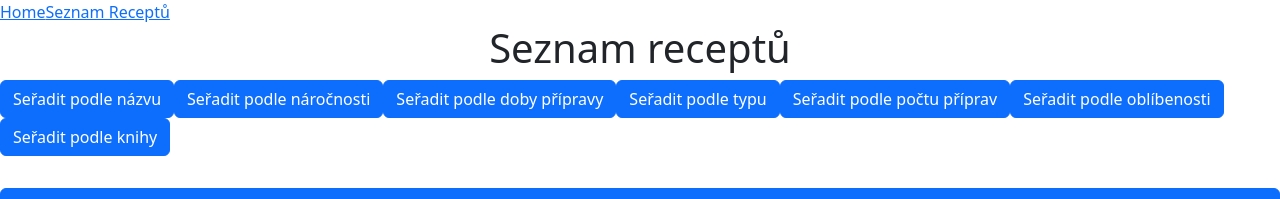
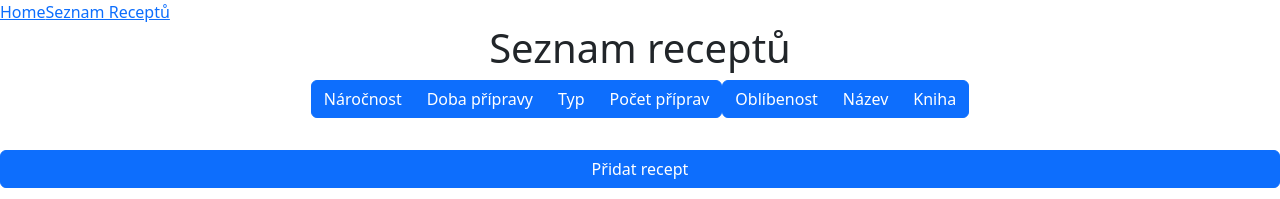
Before and after one commit to Eleps25/M-recepty, a React (Vite) app: page /recipelist in a window 1280 px wide. Shown: the top 199 px of the page. Built offline with nearby package versions, Linux system fonts and the light colour scheme; no server answers; the database is empty.

Commit message:
RecipeListSortBart - updated

```diff
--- a/src/components/RecipeListSortBar/RecipeListSortBar.tsx
+++ b/src/components/RecipeListSortBar/RecipeListSortBar.tsx
@@ -1,4 +1,5 @@
 import Button from "react-bootstrap/Button";
+import ButtonGroup from "react-bootstrap/ButtonGroup";
 
 import { IRecipeList } from "../../interfaces/RecipeList";
 
@@ -38,23 +39,7 @@ const RecipeListSortBar: React.FC<Props> = (props) => {
   } = props;
   return (
     <div>
-      <Button
-        onClick={() =>
-          sortItems(
-            recipes,
-            "title",
-            setRecipes,
-            isSorted,
-            setIsSorted,
-            isAscSorted,
-            setIsAscSorted,
-            sortedCol,
-            setSortedCol
-          )
-        }
-      >
-        Seřadit podle názvu
-      </Button>
+      <ButtonGroup>
         <Button
           onClick={() =>
             sortItems(
@@ -70,7 +55,7 @@ const RecipeListSortBar: React.FC<Props> = (props) => {
             )
           }
         >
-        Seřadit podle náročnosti
+          Náročnost
         </Button>
         <Button
           onClick={() =>
@@ -87,7 +72,7 @@ const RecipeListSortBar: React.FC<Props> = (props) => {
             )
           }
         >
-        Seřadit podle doby přípravy
+          Doba přípravy
         </Button>
         <Button
           onClick={() =>
@@ -104,7 +89,7 @@ const RecipeListSortBar: React.FC<Props> = (props) => {
             )
           }
         >
-        Seřadit podle typu
+          Typ
         </Button>
         <Button
           onClick={() =>
@@ -121,8 +106,10 @@ const RecipeListSortBar: React.FC<Props> = (props) => {
             )
           }
         >
-        Seřadit podle počtu příprav
+          Počet příprav
         </Button>
+      </ButtonGroup>
+      <ButtonGroup>
         <Button
           onClick={() =>
             sortItems(
@@ -138,7 +125,24 @@ const RecipeListSortBar: React.FC<Props> = (props) => {
             )
           }
         >
-        Seřadit podle oblíbenosti
+          Oblíbenost
+        </Button>
+        <Button
+          onClick={() =>
+            sortItems(
+              recipes,
+              "title",
+              setRecipes,
+              isSorted,
+              setIsSorted,
+              isAscSorted,
+              setIsAscSorted,
+              sortedCol,
+              setSortedCol
+            )
+          }
+        >
+          Název
         </Button>
         <Button
           onClick={() =>
@@ -155,8 +159,9 @@ const RecipeListSortBar: React.FC<Props> = (props) => {
             )
           }
         >
-        Seřadit podle knihy
+          Kniha
         </Button>
+      </ButtonGroup>
     </div>
   );
 };
```
Lines whose indentation alone changed are shown as unchanged.
